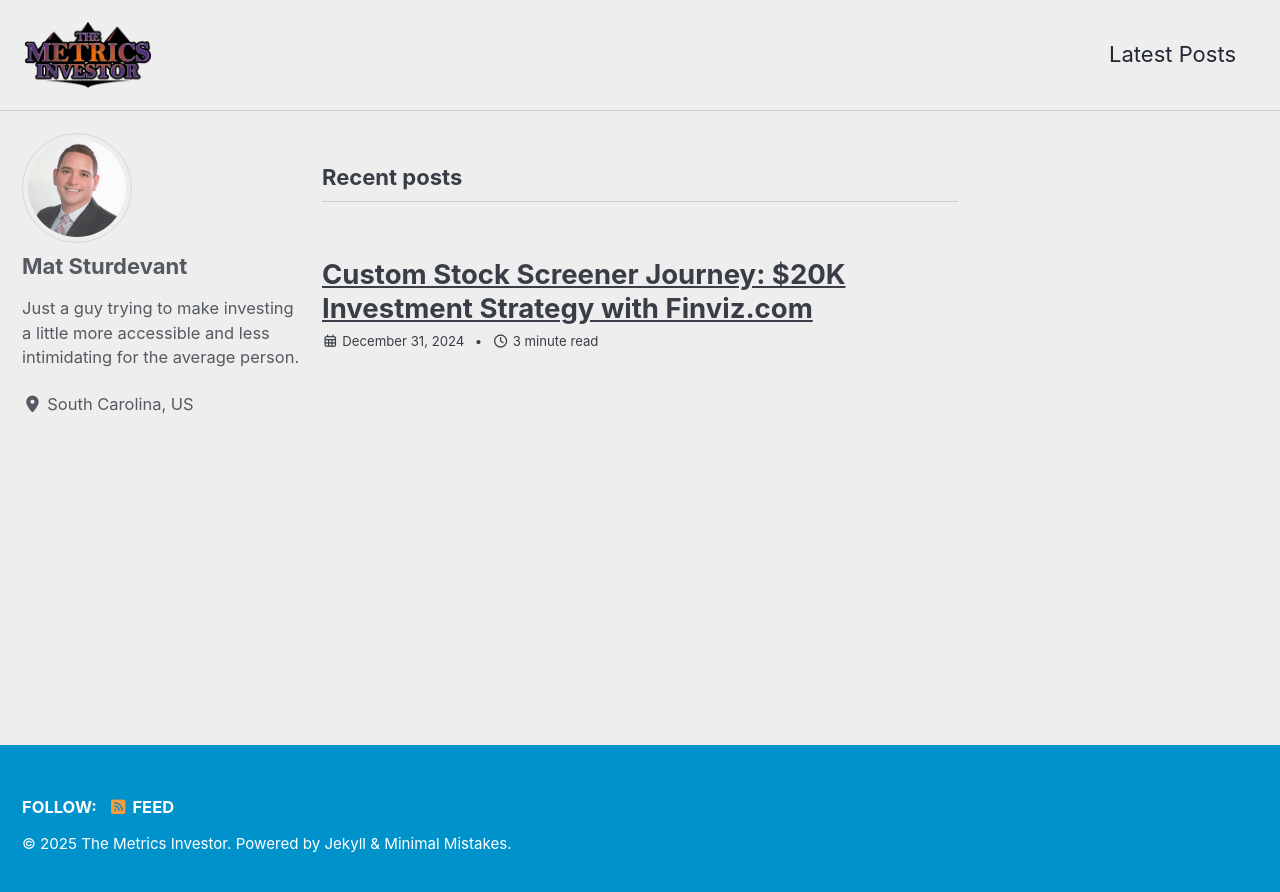
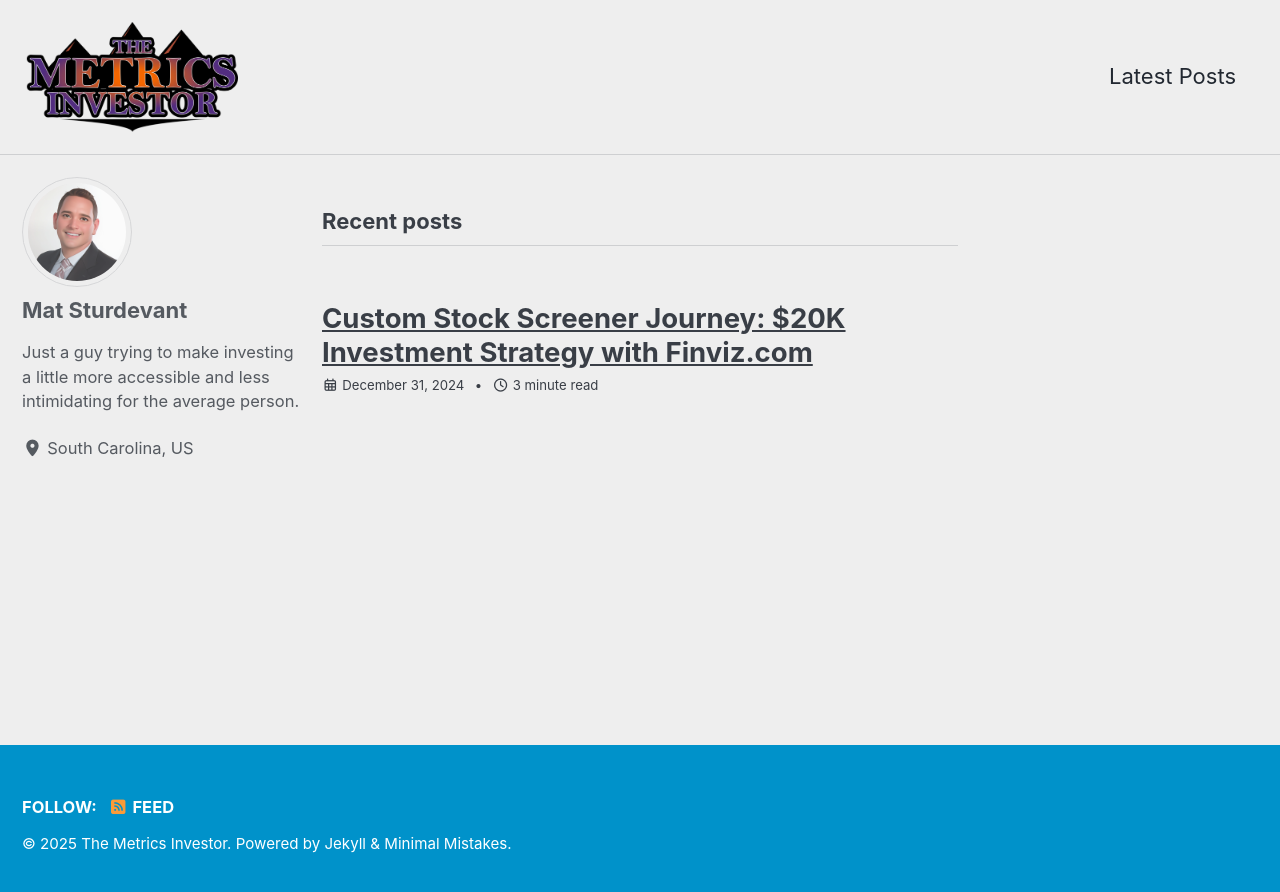
Before and after one commit to BreathHolder/TheMetricsInvestor, a Jekyll site: the page built from index.html, in a window 1280 px wide. Shown: the top 892 px of the page. Built offline with Jekyll 4.4.1, drawn with Linux system fonts in a browser that asks for light colours; cached includes are drawn as plain includes; the list of posts is cut into pages by our own code.

Commit message:
increase logo size again

```diff
--- a/_sass/minimal-mistakes/_masthead.scss
+++ b/_sass/minimal-mistakes/_masthead.scss
@@ -39,7 +39,7 @@
 }
 
 .site-logo img {
-  max-height: 3rem;
+  max-height: 5rem;
 }
 
 .site-title {
```
